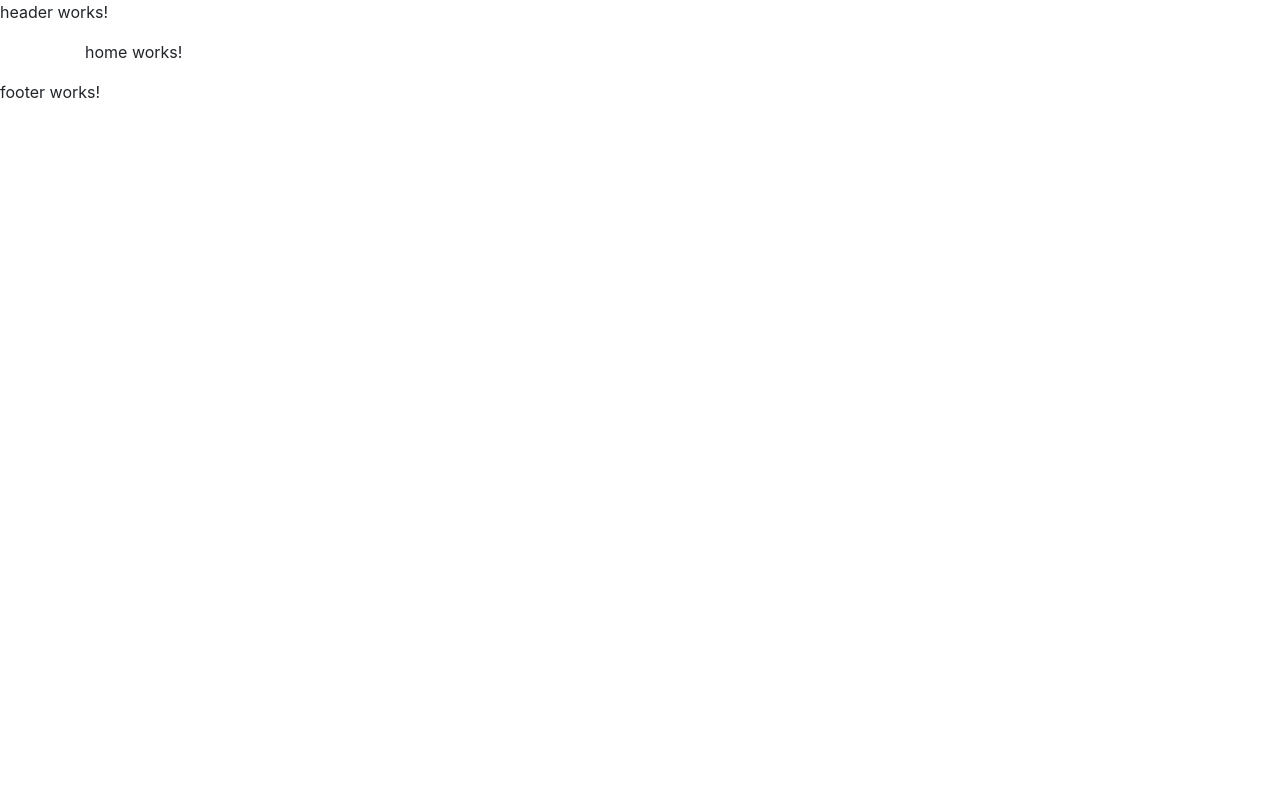
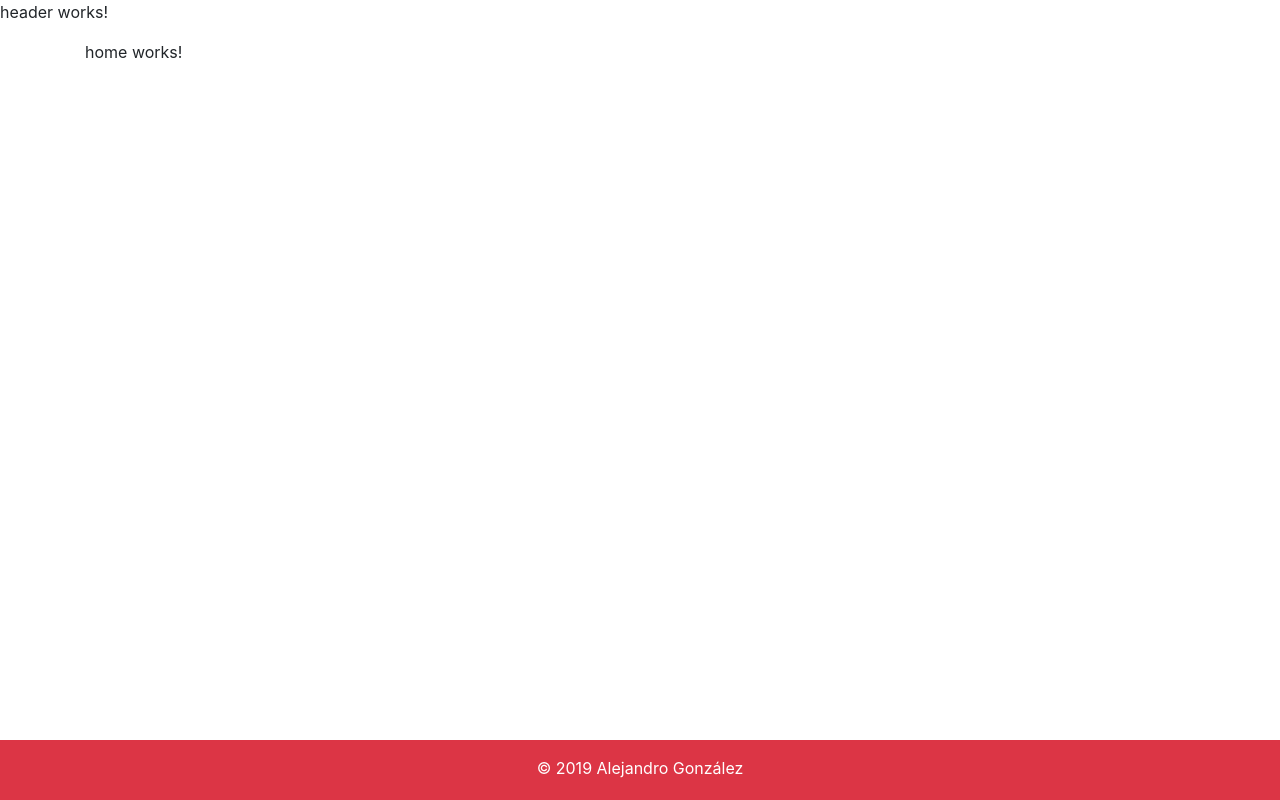
Before and after one commit to agonzalezlevio/PokeWebApp, an Angular app: page /#/home in a window 1280 px wide. Built offline with nearby package versions, Linux system fonts and the light colour scheme.

Commit message:
Actualización footer

```diff
--- a/src/app/shared/footer/footer.component.css
+++ b/src/app/shared/footer/footer.component.css
@@ -0,0 +1,6 @@
+.footer {
+    bottom: 0px;
+    height: 60px;
+    position: absolute;
+    width: 100%;
+}
--- a/src/app/shared/footer/footer.component.html
+++ b/src/app/shared/footer/footer.component.html
@@ -1 +1,7 @@
-<p>footer works!</p>
+<footer class="bg-danger footer">
+    <div class="container py-2 text-center">
+        <p class="text-white my-2">
+         &copy; {{ year }} {{autor.nombre +' '+ autor.apellido}}
+        </p>
+    </div>
+</footer>
--- a/src/app/shared/footer/footer.component.ts
+++ b/src/app/shared/footer/footer.component.ts
@@ -7,9 +7,18 @@ import { Component, OnInit } from '@angular/core';
 })
 export class FooterComponent implements OnInit {
 
+  public autor: any;
+  public year: number;
+
   constructor() { }
 
   ngOnInit() {
+    this.autor = {
+      nombre: 'Alejandro',
+      apellido: 'González'
+    };
+
+    this.year = new Date().getFullYear();
   }
 
 }
```
